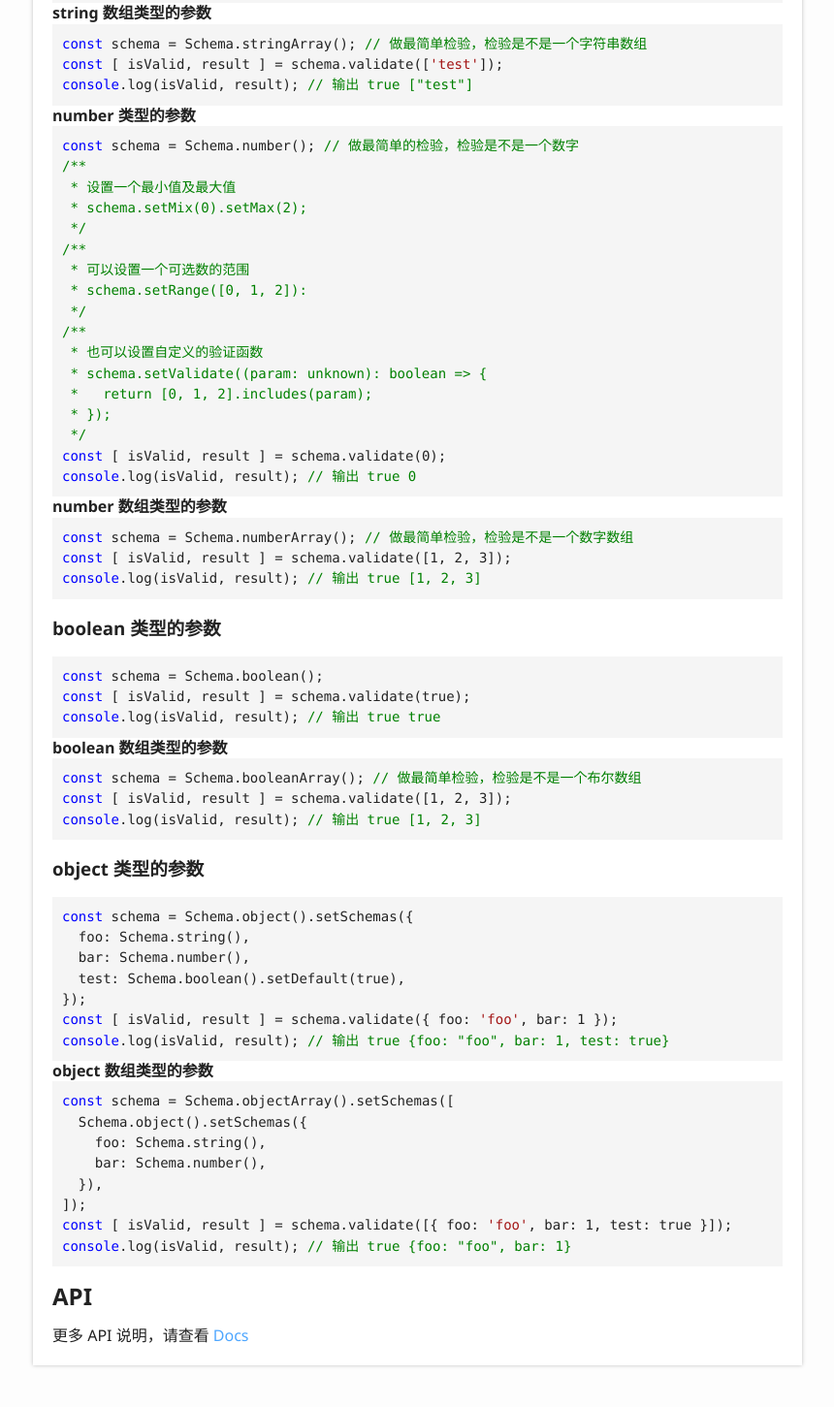
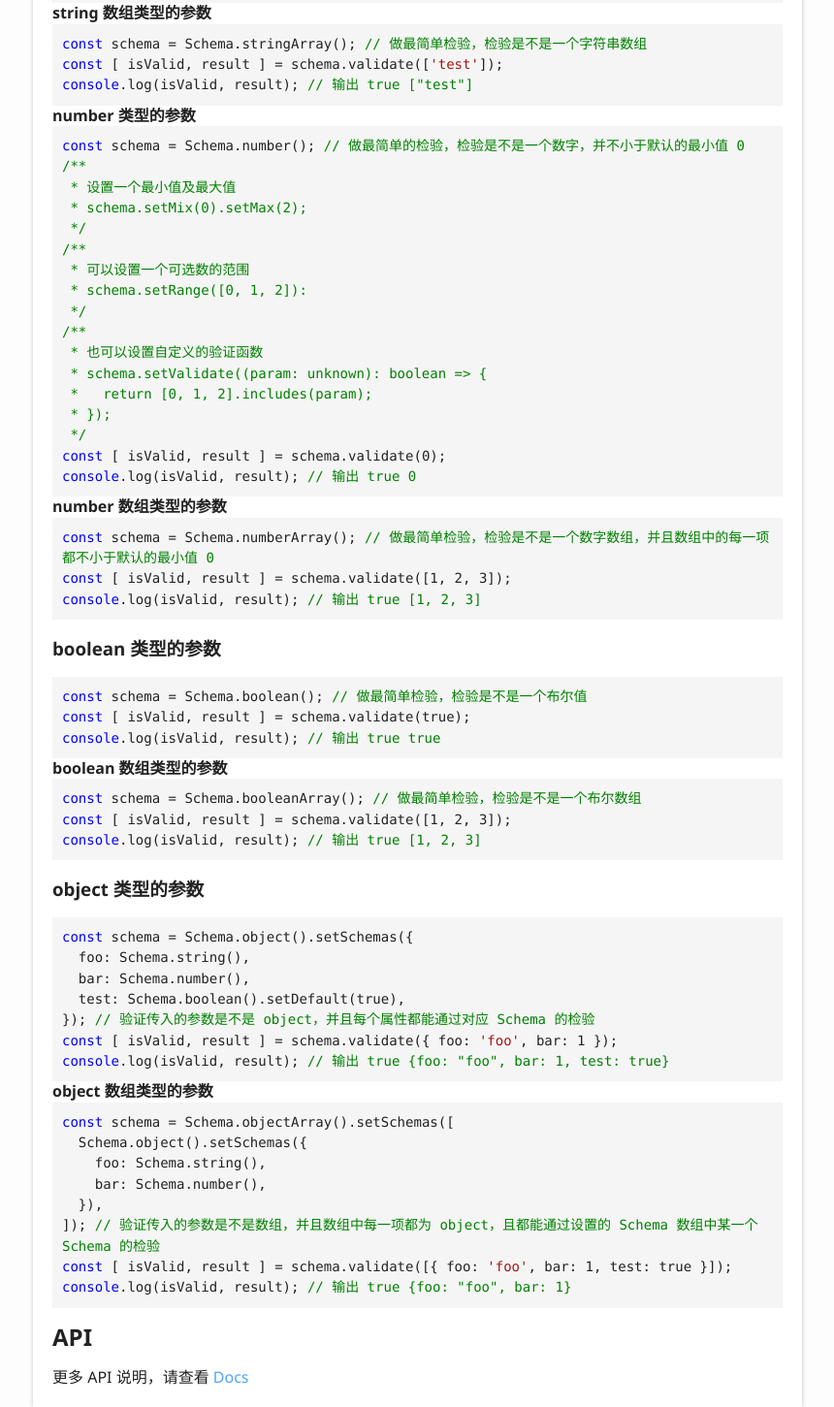
Before and after one commit to poplark/parameter-schema, a website: page docs/index.html in a window 1280 px wide. Shown: the part 1109-2560 px from the top of the page at 97% size, without its empty margins (6-866 px from the left). Drawn offline with Linux system fonts and the light colour scheme.

Commit message:
docs: add readme_en and number schema's doc

```diff
--- a/docs/index.html
+++ b/docs/index.html
@@ -110,7 +110,7 @@
 				<a href="#number-类型的参数" id="number-类型的参数" style="color: inherit; text-decoration: none;">
 					<h4>number 类型的参数</h4>
 				</a>
-				<pre><code class="language-typescript"><span class="hljs-keyword">const</span> schema = Schema.number(); <span class="hljs-comment">// 做最简单的检验，检验是不是一个数字</span>
+				<pre><code class="language-typescript"><span class="hljs-keyword">const</span> schema = Schema.number(); <span class="hljs-comment">// 做最简单的检验，检验是不是一个数字，并不小于默认的最小值 0</span>
 <span class="hljs-comment">/**
  * 设置一个最小值及最大值
  * schema.setMix(0).setMax(2);
@@ -130,13 +130,13 @@
 				<a href="#number-数组类型的参数" id="number-数组类型的参数" style="color: inherit; text-decoration: none;">
 					<h4>number 数组类型的参数</h4>
 				</a>
-				<pre><code class="language-typescript"><span class="hljs-keyword">const</span> schema = Schema.numberArray(); <span class="hljs-comment">// 做最简单检验，检验是不是一个数字数组</span>
+				<pre><code class="language-typescript"><span class="hljs-keyword">const</span> schema = Schema.numberArray(); <span class="hljs-comment">// 做最简单检验，检验是不是一个数字数组，并且数组中的每一项都不小于默认的最小值 0</span>
 <span class="hljs-keyword">const</span> [ isValid, result ] = schema.validate([<span class="hljs-number">1</span>, <span class="hljs-number">2</span>, <span class="hljs-number">3</span>]);
 <span class="hljs-built_in">console</span>.log(isValid, result); <span class="hljs-comment">// 输出 true [1, 2, 3]</span></code></pre>
 				<a href="#boolean-类型的参数" id="boolean-类型的参数" style="color: inherit; text-decoration: none;">
 					<h3>boolean 类型的参数</h3>
 				</a>
-				<pre><code class="language-typescript"><span class="hljs-keyword">const</span> schema = Schema.boolean();
+				<pre><code class="language-typescript"><span class="hljs-keyword">const</span> schema = Schema.boolean(); <span class="hljs-comment">// 做最简单检验，检验是不是一个布尔值</span>
 <span class="hljs-keyword">const</span> [ isValid, result ] = schema.validate(<span class="hljs-literal">true</span>);
 <span class="hljs-built_in">console</span>.log(isValid, result); <span class="hljs-comment">// 输出 true true</span></code></pre>
 				<a href="#boolean-数组类型的参数" id="boolean-数组类型的参数" style="color: inherit; text-decoration: none;">
@@ -152,7 +152,7 @@
   <span class="hljs-attr">foo</span>: Schema.string(),
   <span class="hljs-attr">bar</span>: Schema.number(),
   <span class="hljs-attr">test</span>: Schema.boolean().setDefault(<span class="hljs-literal">true</span>),
-});
+}); <span class="hljs-comment">// 验证传入的参数是不是 object，并且每个属性都能通过对应 Schema 的检验</span>
 <span class="hljs-keyword">const</span> [ isValid, result ] = schema.validate({ <span class="hljs-attr">foo</span>: <span class="hljs-string">&#x27;foo&#x27;</span>, <span class="hljs-attr">bar</span>: <span class="hljs-number">1</span> });
 <span class="hljs-built_in">console</span>.log(isValid, result); <span class="hljs-comment">// 输出 true {foo: &quot;foo&quot;, bar: 1, test: true}</span></code></pre>
 				<a href="#object-数组类型的参数" id="object-数组类型的参数" style="color: inherit; text-decoration: none;">
@@ -163,7 +163,7 @@
     <span class="hljs-attr">foo</span>: Schema.string(),
     <span class="hljs-attr">bar</span>: Schema.number(),
   }),
-]);
+]); <span class="hljs-comment">// 验证传入的参数是不是数组，并且数组中每一项都为 object，且都能通过设置的 Schema 数组中某一个 Schema 的检验</span>
 <span class="hljs-keyword">const</span> [ isValid, result ] = schema.validate([{ <span class="hljs-attr">foo</span>: <span class="hljs-string">&#x27;foo&#x27;</span>, <span class="hljs-attr">bar</span>: <span class="hljs-number">1</span>, <span class="hljs-attr">test</span>: <span class="hljs-literal">true</span> }]);
 <span class="hljs-built_in">console</span>.log(isValid, result); <span class="hljs-comment">// 输出 true {foo: &quot;foo&quot;, bar: 1}</span></code></pre>
 				<a href="#api" id="api" style="color: inherit; text-decoration: none;">
--- a/package.json
+++ b/package.json
@@ -10,7 +10,8 @@
   "files": [
     "dist",
     "types",
-    "docs"
+    "docs",
+    "README_en.md"
   ],
   "description": "TypeScript-first schema declaration and validation library, inspired by Zod and raml-typesystem.",
   "author": {
--- a/src/schema.ts
+++ b/src/schema.ts
@@ -323,7 +323,7 @@ export class StringArraySchema extends Schema<StringArraySchemaType> {
 
 /**
  * NumberSchema 类，用于检验 number 类型的参数
- * 默认 [0, 1.79E+308] 为合法值
+ * 默认要求不小于 0 的数为合法值
  */
 export class NumberSchema extends Schema<NumberSchemaType> {
   private _min = 0;
@@ -404,7 +404,7 @@ export class NumberSchema extends Schema<NumberSchemaType> {
 
 /**
  * NumberArraySchema 类，用于检验 number[] 类型的参数
- * 默认数组中 [0, 1.79E+308] 为合法值
+ * 默认要求不小于 0 的数组成的数组为合法值
  */
 export class NumberArraySchema extends Schema<NumberArraySchemaType> {
   private _min = 0;
```
Also changed, not shown: docs/classes/numberarrayschema.html (+1 -1 lines), docs/classes/numberschema.html (+1 -1 lines), README.md, README_en.md (added).
